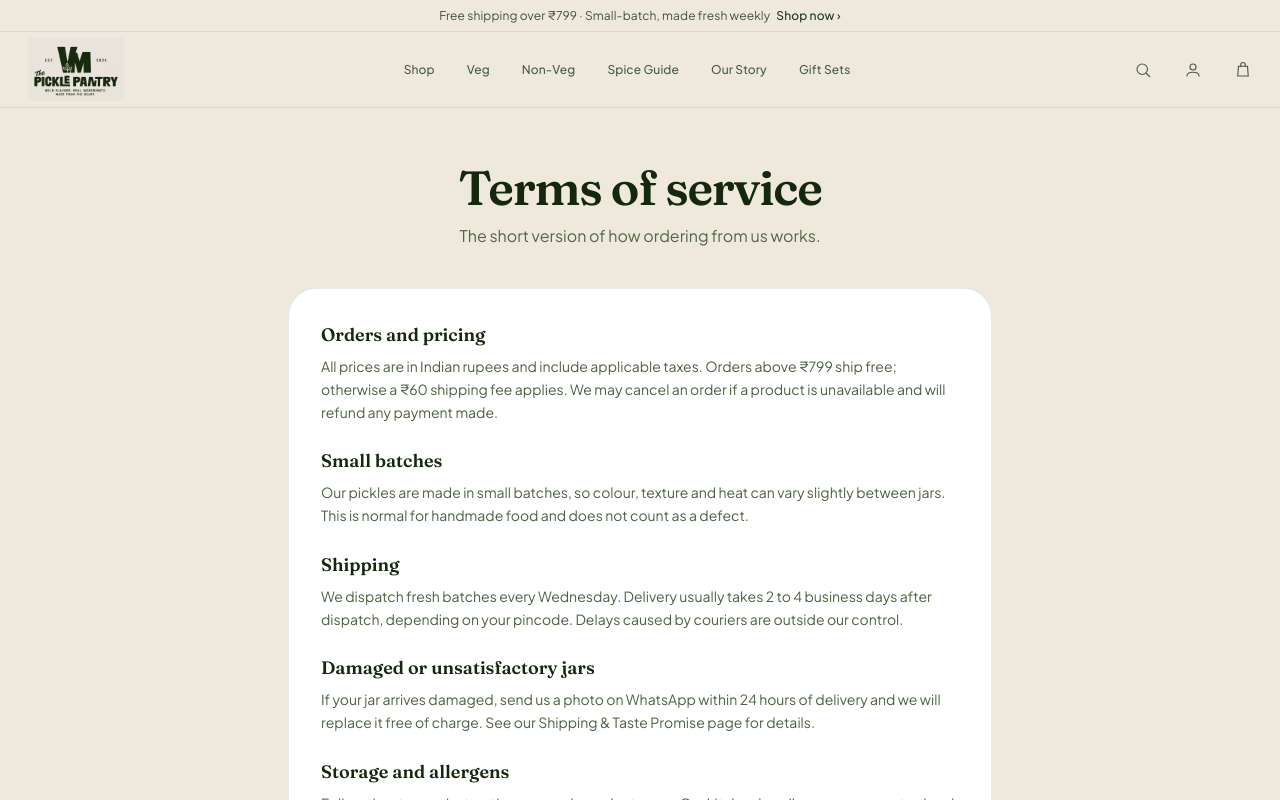
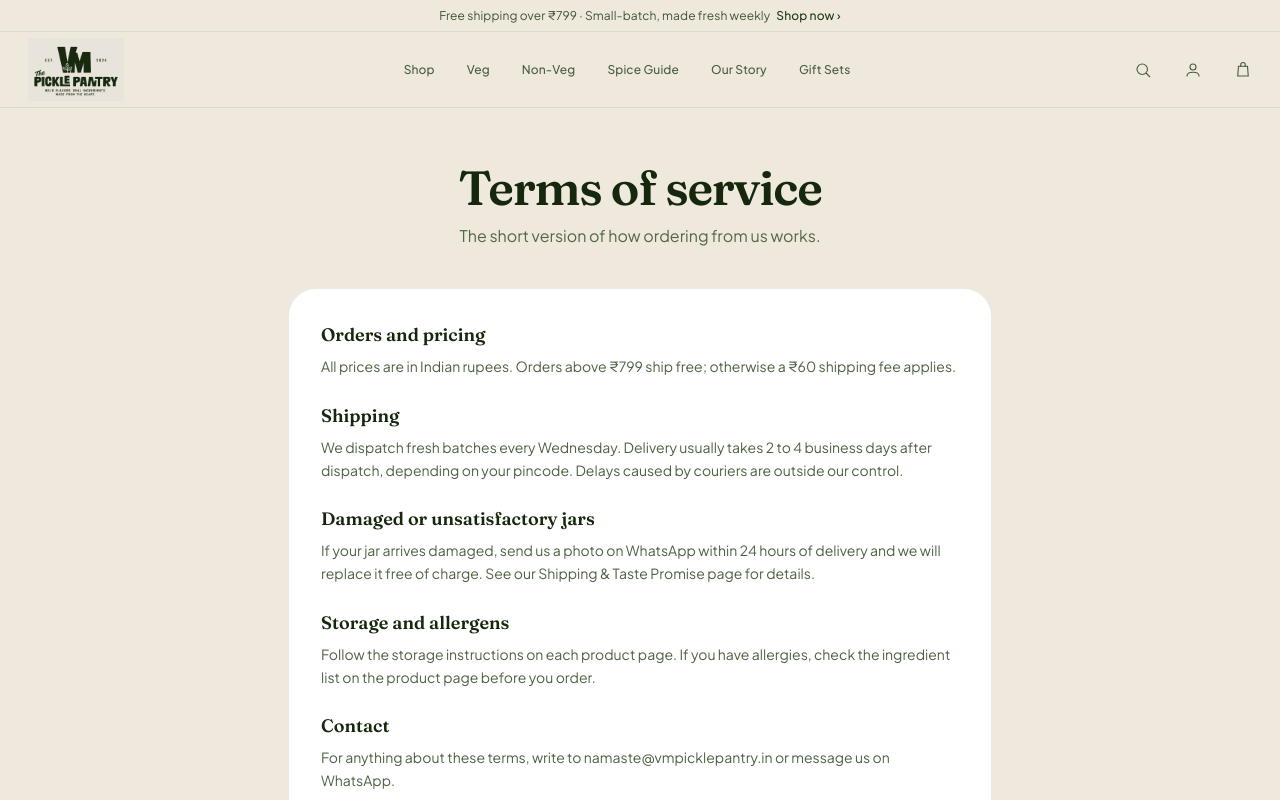
Before and after one commit to Brighten21802/vmpicklepantry, a Next.js app: page /terms in a window 1280 px wide. Shown: the top 800 px of the page. Built offline with nearby package versions, Linux system fonts and the light colour scheme.

Commit message:
Remove unsupported shipping, tax and refund claims; make pincode wording match the FAQ
Pincode check only validates format and now repeats the FAQ's 2 to 4 business days instead of 'guaranteed 2-3'. Terms keeps only statements the site already makes.

```diff
--- a/src/app/product/[slug]/page.tsx
+++ b/src/app/product/[slug]/page.tsx
@@ -45,7 +45,7 @@ export default function ProductDetailPage({ params }: { params: { slug: string }
   const handlePincodeCheck = (e: React.FormEvent) => {
     e.preventDefault();
     if (/^[1-9]\d{5}$/.test(pincodeInput)) {
-      setPincodeMessage(`Pincode ${pincodeInput} is serviceable! Guaranteed delivery in 2-3 business days.`);
+      setPincodeMessage(`Pincode ${pincodeInput} looks valid. Delivery usually takes 2 to 4 business days after dispatch.`);
     } else {
       setPincodeMessage('Please enter a valid 6-digit Indian postal code.');
     }
--- a/src/app/terms/page.tsx
+++ b/src/app/terms/page.tsx
@@ -12,11 +12,7 @@ export const metadata = pageMetadata({
 const sections = [
   {
     title: 'Orders and pricing',
-    body: `All prices are in Indian rupees and include applicable taxes. Orders above ₹${SITE_CONFIG.freeShippingThreshold} ship free; otherwise a ₹${SITE_CONFIG.defaultShippingFee} shipping fee applies. We may cancel an order if a product is unavailable and will refund any payment made.`,
-  },
-  {
-    title: 'Small batches',
-    body: 'Our pickles are made in small batches, so colour, texture and heat can vary slightly between jars. This is normal for handmade food and does not count as a defect.',
+    body: `All prices are in Indian rupees. Orders above ₹${SITE_CONFIG.freeShippingThreshold} ship free; otherwise a ₹${SITE_CONFIG.defaultShippingFee} shipping fee applies.`,
   },
   {
     title: 'Shipping',
@@ -28,7 +24,7 @@ const sections = [
   },
   {
     title: 'Storage and allergens',
-    body: 'Follow the storage instructions on each product page. Our kitchen handles sesame, mustard and meat, so please check ingredients before you order if you have allergies.',
+    body: 'Follow the storage instructions on each product page. If you have allergies, check the ingredient list on the product page before you order.',
   },
   {
     title: 'Contact',
--- a/src/components/CartDrawer.tsx
+++ b/src/components/CartDrawer.tsx
@@ -344,11 +344,11 @@ export const CartDrawer: React.FC = () => {
                   <div className="flex items-center justify-between text-xs font-semibold text-forest-900">
                     <span className="flex items-center gap-1.5">
                       <MapPin className="w-3.5 h-3.5 text-forest-800" />
-                      Delivery Pincode Check
+                      Pincode
                     </span>
                     {pincodeStatus === 'serviceable' && (
                       <span className="text-emerald-700 font-bold text-[11px] flex items-center gap-1">
-                        <CheckCircle2 className="w-3 h-3" /> Serviceable
+                        <CheckCircle2 className="w-3 h-3" /> Valid pincode
                       </span>
                     )}
                   </div>
```
